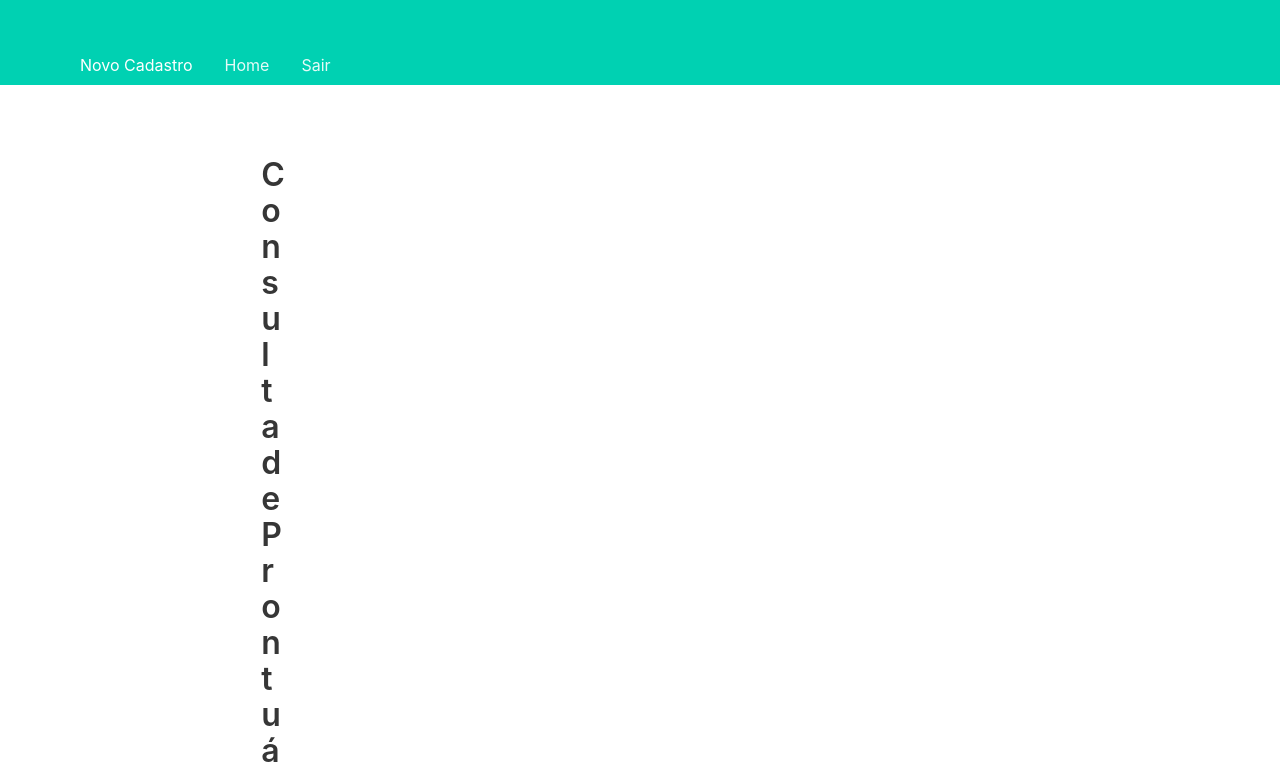
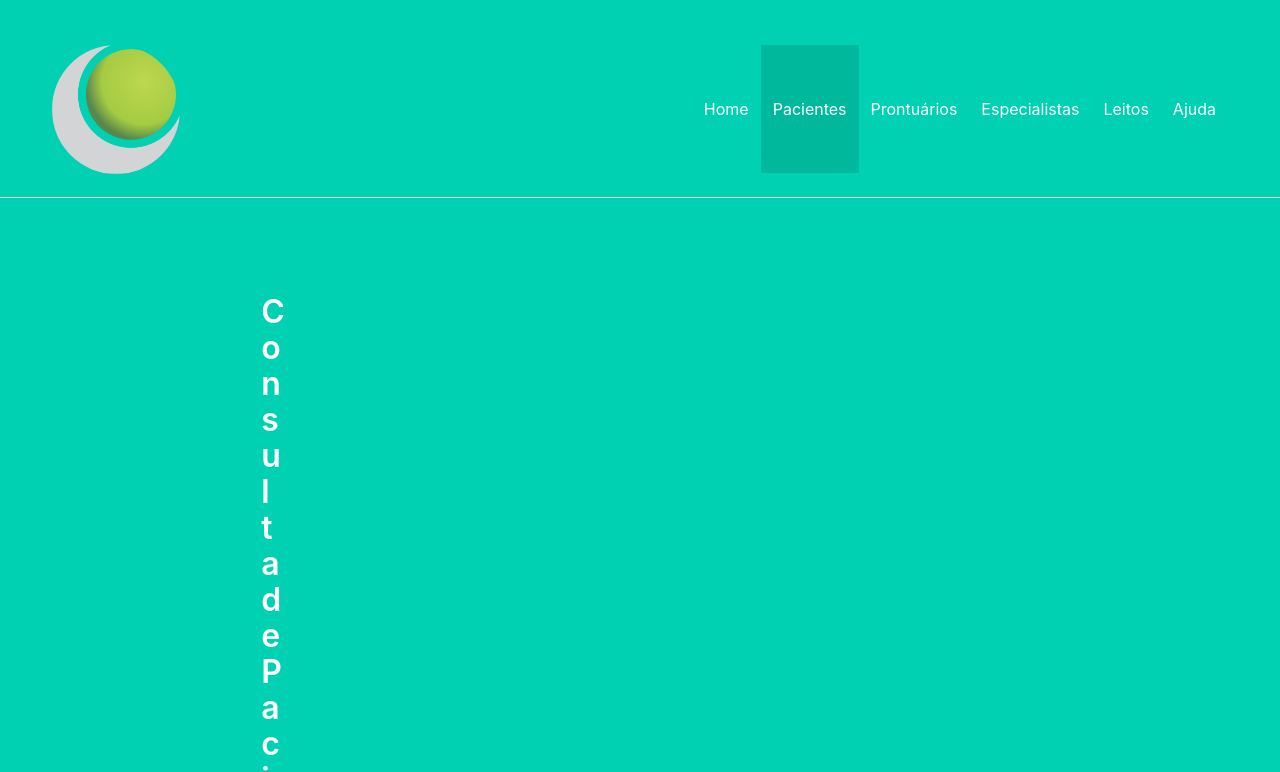
Before and after one commit to Clever25/Prontuario, a plain HTML site: page consulta_prontuario.html in a window 1280 px wide. Shown: the part 116-888 px from the top of the page. Drawn offline with nearby package versions, Linux system fonts and the light colour scheme.

Commit message:
Update consulta_prontuario.html

```diff
--- a/consulta_prontuario.html
+++ b/consulta_prontuario.html
@@ -9,7 +9,7 @@
   <meta name="viewport" content="width=device-width, initial-scale=1">
   <link rel="stylesheet" type="text/css" media="screen" href="https://cdnjs.cloudflare.com/ajax/libs/bulma/0.7.1/css/bulma.css" />
   <script src="resources/js/main.js"></script>
-  <link rel="stylesheet" href="resources/css/custom.css">
+
 </head>
 
 <body>
@@ -21,22 +21,48 @@
           Hospital São Lucas - Sistema Enfermaria
         </h1>
         <h2 class="subtitle">
-          Consulta de Prontuário
+          Consulta de Paciente
         </h2>
       </div>
     </div>
-    <div class="hero-foot">
-      <nav class="tabs">
+
+
+
+     <section class="hero is-primary is-medium">
+        <div class="hero-head">
+            <nav class="navbar">
                 <div class="container">
-          <ul>
-            <li class="is-active"><a href="cadastro_prontuario.html">Novo Cadastro</a></li>
-            <li><a href="index.html">Home</a></li>
-            <li><a href="login.html">Sair</a></li>
-          </ul>
+                    <div class="navbar-brand">
+
+                        <figure class="image is-128x128">
+                            <img class="is-rounded" src="resources/img/marca.png">
+                        </figure>
+                    </div>
+
+                    <div id="navbarMenuHeroA" class="navbar-menu">
+                        <div class="navbar-end">
+                            <a class="navbar-item" href="index.html">Home </a>
+
+                            <a class="navbar-item is-active" href="consulta_paciente.html">Pacientes</a>
+
+                            <a class="navbar-item" href="consulta_prontuario.html">Prontuários</a>
+
+                            <a class="navbar-item" href="consulta_especialistas.html">Especialistas</a>
+
+                            <a class="navbar-item" href="consulta_leito.html">Leitos</a>
+
+                            <a class="navbar-item" href="contato_suporte.html">Ajuda</a>
+
+                        </div>
+                    </div>
                 </div>
             </nav>
         </div>
 </section>
+
+    <br><footer class="card-footer">
+		<p class="card-footer-item">
+	</footer>
 
 
 <div class="column is-1 is-offset-2">
@@ -46,40 +72,32 @@
           <div class="field">
 
 			<h1 class="title">
-              <center>Consulta de Prontuário</center>
+				<center>Consulta de Paciente</center>
 			</h1>
 
-            <p><strong>Código do Prontuário:</strong> 15159087651</p>
+			<label class="label">
 
-            <br>
-            <p><strong>Registro Médico:</strong> 1234567281</p>
+            <br><p>Nome Completo: João Carlos da Silva</p>
 
-            <br>
-            <p><strong>Nome do Paciente:</strong> João Carlos da Silva</p>
+			<br><p>Data de Nascimento: 27/07/1992</p>
 
-            <br>
-            <p><strong>CPF do Paciente:</strong> 12786587-90</p>
+			<br><p>Sexo: Masculino</p>
 
-            <br>
-            <p><strong>Idade:</strong> 23 anos e 30 dias</p>
+			<br><p>Telefone de Contato: (31)3491-7654</p>
 
-            <br>
-            <p><strong>Descrição da Queixa Principal:</strong> Dores estomacais fortes, febre alta e enjoos constantes.</p>
+		    <br><p>Plano de Saúde: Unimed </p>
 
-            <br>
-            <p><strong>Está em tratamento atualmente?</strong> Não </p>
+			<br><p>Número da Carteirinha: 1245671828</p>
 
-            <br>
-            <p><strong>Sofre de alguma doença?:</strong> Não</p>
+			<br><p>Endereço: Rua Quinze de Dezembro, 47, São Caetano</p>
 
-            <br>
-            <p><strong>Doença:</strong> Nenhuma</p>
+			<br><p>Cidade: Belo Horizonte</p>
 
-            <br>
-            <p><strong>Possui alergia a algum medicamento?</strong> Sim</p>
+			<br><p>Estado: Minas Gerais</p>
 
-            <br>
-            <p><strong>Medicamento:</strong> Amoxicilina</p>
+			<br><p>E-mail: joao.silva@hotmail.com</p>
+
+			</label>
 
 
           <div class="field is-grouped">
@@ -105,7 +123,7 @@
 	<footer class="card-footer">
 		<p class="card-footer-item">
 			<span>
-        Dúvidas? Entre em contato com nosso <a href="contato_suporte.html">Suporte</a>
+				Dúvidas? Entre em contato com nosso <a href="https://twitter.com/codinghorror/status/506010907021828096">Suporte</a>
 			</span>
 		</p>
 	</footer>
```
Lines whose indentation alone changed are shown as unchanged.
